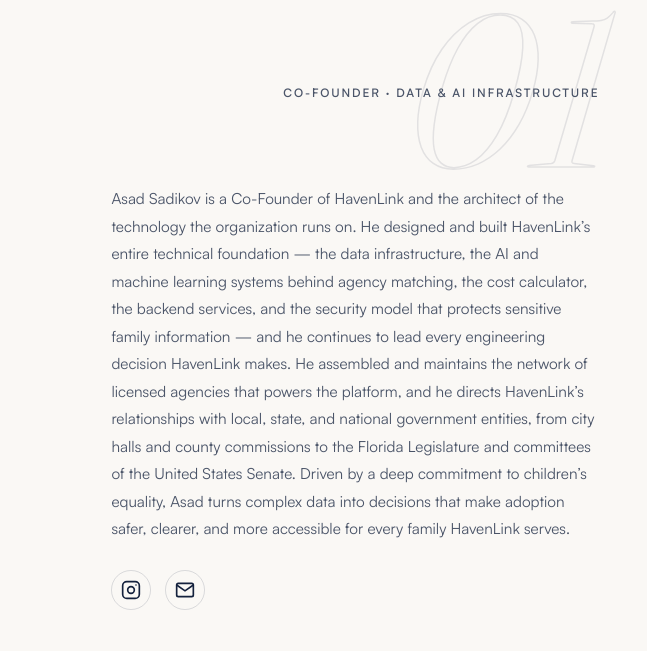
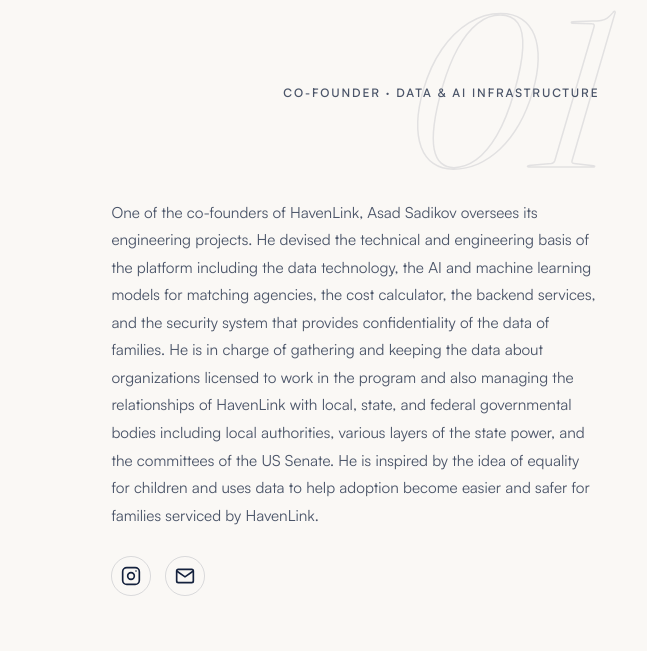
Before and after one commit to JosFa1/havenlink, a website: page public/team.html in a window 1280 px wide. Shown: the part 1605-2256 px from the top of the page, 543-1190 px from the left. Drawn offline with Linux system fonts and the light colour scheme; no server answers; animation ran at ten frames a second.

Commit message:
3.10
asad summary

```diff
--- a/public/team.html
+++ b/public/team.html
@@ -148,7 +148,7 @@
                 <span class="tm-veil" aria-hidden="true"></span>
               </figure>
               <div class="tm-person-body">
-              <p class="tm-person-bio">Asad Sadikov is a Co-Founder of HavenLink and the architect of the technology the organization runs on. He designed and built HavenLink&rsquo;s entire technical foundation &mdash; the data infrastructure, the AI and machine learning systems behind agency matching, the cost calculator, the backend services, and the security model that protects sensitive family information &mdash; and he continues to lead every engineering decision HavenLink makes. He assembled and maintains the network of licensed agencies that powers the platform, and he directs HavenLink&rsquo;s relationships with local, state, and national government entities, from city halls and county commissions to the Florida Legislature and committees of the United States Senate. Driven by a deep commitment to children&rsquo;s equality, Asad turns complex data into decisions that make adoption safer, clearer, and more accessible for every family HavenLink serves.</p>
+              <p class="tm-person-bio">One of the co-founders of HavenLink, Asad Sadikov oversees its engineering projects. He devised the technical and engineering basis of the platform including the data technology, the AI and machine learning models for matching agencies, the cost calculator, the backend services, and the security system that provides confidentiality of the data of families. He is in charge of gathering and keeping the data about organizations licensed to work in the program and also managing the relationships of HavenLink with local, state, and federal governmental bodies including local authorities, various layers of the state power, and the committees of the US Senate. He is inspired by the idea of equality for children and uses data to help adoption become easier and safer for families serviced by HavenLink.</p>
               <div class="tm-social">
                 <a href="https://www.instagram.com/asadsadikov10/" aria-label="Instagram" target="_blank" rel="noopener noreferrer">
                   <svg class="social-icon" viewBox="0 0 24 24" width="24" height="24" fill="currentColor">
```
Also changed, not shown: knowledge-tools/output/chunks.json, knowledge-tools/output/site.json.
